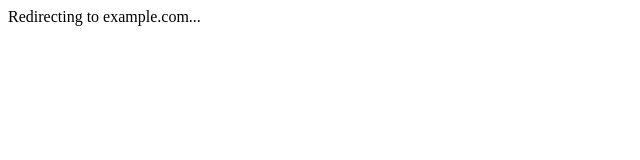
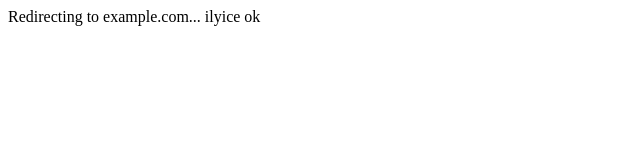
Before and after one commit to footballok/ilyice, a plain HTML site: page index.html in a window 1280 px wide. Shown: the full height of the page, 0-640 px from the left. Drawn offline with Linux system fonts and the light colour scheme.

Commit message:
Update index.html

```diff
--- a/index.html
+++ b/index.html
@@ -4,5 +4,6 @@
 </head>
 <body>
   Redirecting to example.com...
+  ilyice ok
 </body>
 </html>
```
